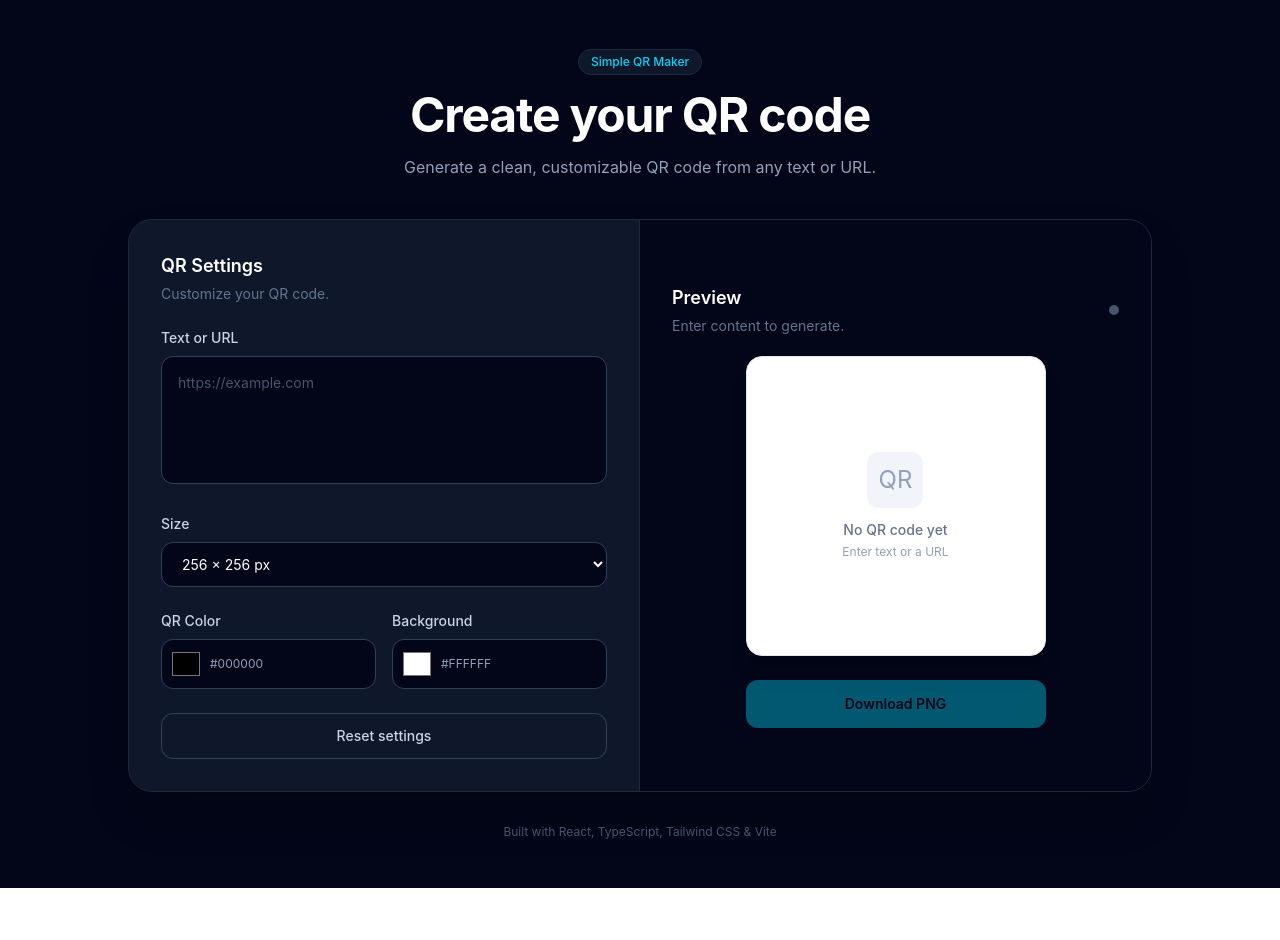
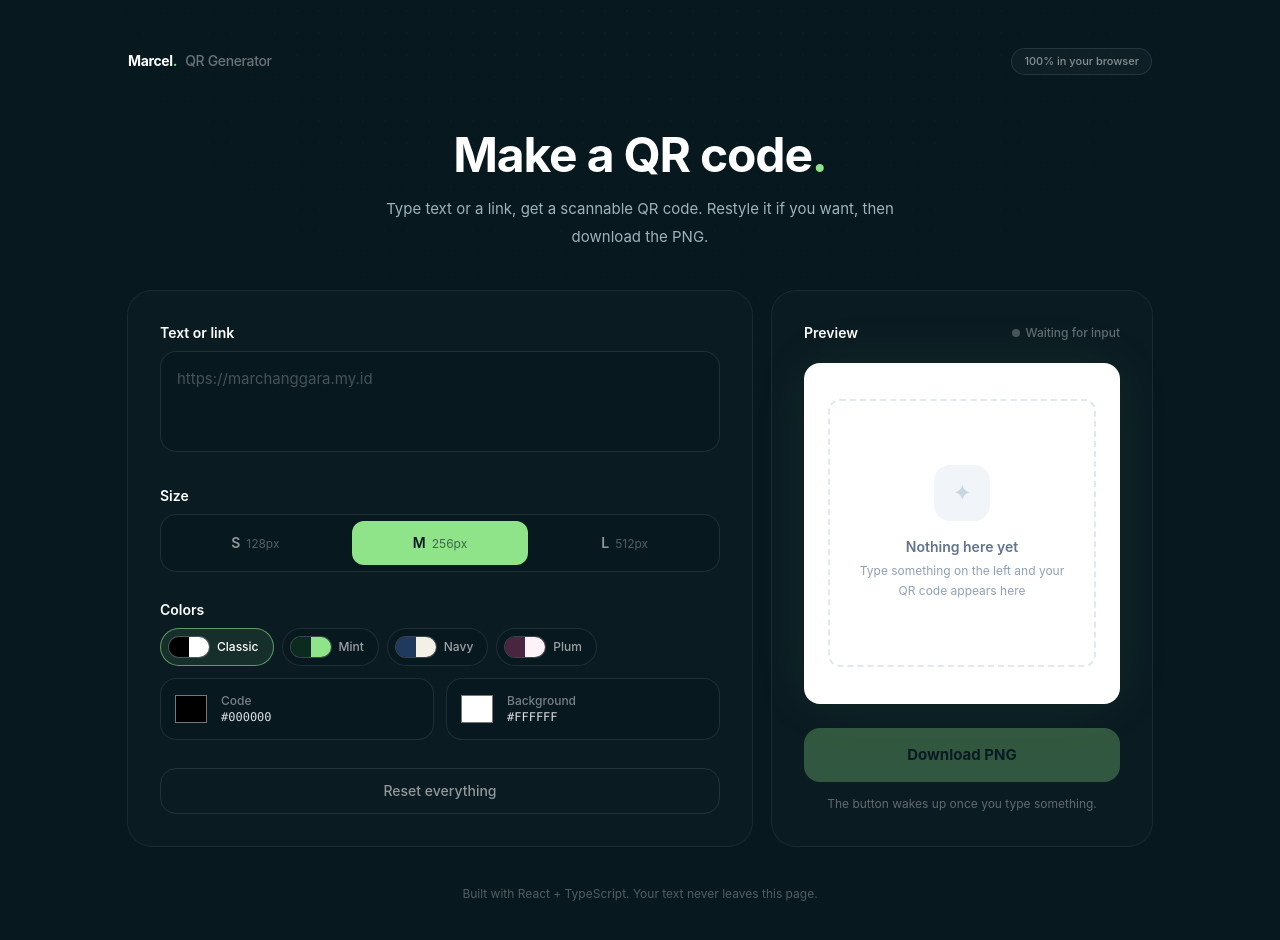
Before and after one commit to marcelynoanggara/qr-generator, a React (Vite) app: page / in a window 1280 px wide. Shown: the top 940 px of the page. Before the commit the page ends 888 px from the top, so only its background shows below. Built offline with nearby package versions, Linux system fonts and the light colour scheme; no server answers.

Commit message:
Rombak total UI: dark playful mint ala portfolio (antislop during)

```diff
--- a/index.html
+++ b/index.html
@@ -4,7 +4,7 @@
     <meta charset="UTF-8" />
     <link rel="icon" type="image/svg+xml" href="/favicon.svg" />
     <meta name="viewport" content="width=device-width, initial-scale=1.0" />
-    <title>qr-generator</title>
+    <title>QR Generator — Marcel</title>
   </head>
   <body>
     <div id="root"></div>
--- a/src/App.tsx
+++ b/src/App.tsx
@@ -1,6 +1,19 @@
 import { useEffect, useRef, useState } from "react";
 import QRCode from "qrcode";
 import UpdateBanner from "./components/UpdateBanner";
+
+const SIZES = [
+  { label: "S", value: 128, hint: "128px" },
+  { label: "M", value: 256, hint: "256px" },
+  { label: "L", value: 512, hint: "512px" },
+];
+
+const PRESETS = [
+  { name: "Classic", dark: "#000000", light: "#ffffff" },
+  { name: "Mint", dark: "#0b2b1f", light: "#8fe388" },
+  { name: "Navy", dark: "#1e3a5f", light: "#f5f0e6" },
+  { name: "Plum", dark: "#4a2440", light: "#fdf2f8" },
+];
 
 function App() {
   const [content, setContent] = useState("");
@@ -9,9 +22,10 @@ function App() {
   const [qrSize, setQrSize] = useState(256);
 
   const canvasRef = useRef<HTMLCanvasElement>(null);
+  const hasContent = content.trim().length > 0;
 
   useEffect(() => {
-    if (!canvasRef.current || !content.trim()) return;
+    if (!canvasRef.current || !hasContent) return;
 
     QRCode.toCanvas(canvasRef.current, content, {
       width: qrSize,
@@ -21,10 +35,10 @@ function App() {
         light: backgroundColor,
       },
     });
-  }, [content, qrColor, backgroundColor, qrSize]);
+  }, [content, qrColor, backgroundColor, qrSize, hasContent]);
 
   const handleDownload = () => {
-    if (!canvasRef.current || !content.trim()) return;
+    if (!canvasRef.current || !hasContent) return;
 
     const link = document.createElement("a");
     link.download = "qr-code.png";
@@ -39,209 +53,245 @@ function App() {
     setQrSize(256);
   };
 
+  const applyPreset = (dark: string, light: string) => {
+    setQrColor(dark);
+    setBackgroundColor(light);
+  };
+
+  const activePreset = PRESETS.findIndex(
+    (p) => p.dark === qrColor && p.light === backgroundColor,
+  );
+
   return (
     <>
       <UpdateBanner />
-      <main className="min-h-screen bg-slate-950 px-4 py-8 text-white sm:px-6 sm:py-12">
-      <div className="mx-auto max-w-5xl">
-        {/* Header */}
-        <header className="mb-8 text-center sm:mb-10">
-          <div className="mb-4 inline-flex items-center rounded-full border border-slate-800 bg-slate-900 px-3 py-1 text-xs font-medium text-cyan-400">
-            Simple QR Maker
+      <main className="relative min-h-screen overflow-hidden bg-[#07181f] px-4 py-8 text-white sm:px-6 sm:py-12">
+        {/* Faint dot texture: brand identity, shared with the portfolio */}
+        <div
+          className="dot-grid pointer-events-none absolute inset-0 opacity-30 [mask-image:radial-gradient(ellipse_70%_60%_at_50%_0%,black,transparent)]"
+          aria-hidden="true"
+        />
+
+        <div className="relative mx-auto max-w-5xl">
+          {/* Top bar */}
+          <div className="flex items-center justify-between">
+            <p className="text-sm font-bold tracking-tight">
+              Marcel<span className="text-[#8fe388]">.</span>
+              <span className="ml-2 font-medium text-white/40">QR Generator</span>
+            </p>
+            <p className="hidden rounded-full border border-white/10 bg-white/[0.03] px-3 py-1 text-[11px] font-medium text-white/50 sm:block">
+              100% in your browser
+            </p>
           </div>
 
-          <h1 className="text-3xl font-bold tracking-tight sm:text-5xl">
-            Create your QR code
+          {/* Header: tight, this is a tool not a landing page */}
+          <header className="mt-10 mb-8 text-center sm:mt-14 sm:mb-10">
+            <h1 className="text-4xl font-bold tracking-tight sm:text-5xl">
+              Make a QR code<span className="text-[#8fe388]">.</span>
             </h1>
-
-          <p className="mx-auto mt-4 max-w-xl text-sm leading-6 text-slate-400 sm:text-base">
-            Generate a clean, customizable QR code from any text or URL.
+            <p className="mx-auto mt-4 max-w-xl text-[15px] leading-7 text-[#9fb3ba]">
+              Type text or a link, get a scannable QR code. Restyle it if you
+              want, then download the PNG.
             </p>
           </header>
 
-        {/* Main Card */}
-        <div className="grid overflow-hidden rounded-3xl border border-slate-800 bg-slate-900 shadow-2xl md:grid-cols-2">
+          {/* Tool */}
+          <div className="grid gap-5 lg:grid-cols-[1fr_380px]">
             {/* Settings */}
-          <section className="border-b border-slate-800 p-6 sm:p-8 md:border-b-0 md:border-r">
-            <div className="mb-6">
-              <h2 className="text-lg font-semibold">
-                QR Settings
-              </h2>
-
-              <p className="mt-1 text-sm text-slate-500">
-                Customize your QR code.
-              </p>
-            </div>
-
-            {/* Content */}
+            <section className="rounded-[24px] bg-[#0a1b21] p-6 ring-1 ring-white/[0.08] sm:p-8">
               <div>
                 <label
                   htmlFor="qr-content"
-                className="mb-2 block text-sm font-medium text-slate-300"
+                  className="mb-2 block text-sm font-semibold text-white"
                 >
-                Text or URL
+                  Text or link
                 </label>
-
                 <textarea
                   id="qr-content"
                   value={content}
                   onChange={(event) => setContent(event.target.value)}
-                placeholder="https://example.com"
-                className="min-h-32 w-full resize-none rounded-xl border border-slate-700 bg-slate-950 p-4 text-sm text-white placeholder:text-slate-600 outline-none transition focus:border-cyan-400 focus:ring-1 focus:ring-cyan-400"
+                  placeholder="https://marchanggara.my.id"
+                  rows={3}
+                  className="w-full resize-none rounded-2xl border border-white/10 bg-[#07181f] p-4 text-[15px] text-white placeholder:text-white/25 outline-none transition focus:border-[#8fe388]/60 focus:ring-2 focus:ring-[#8fe388]/20"
                 />
               </div>
 
-            {/* Size */}
-            <div className="mt-6">
-              <label
-                htmlFor="qr-size"
-                className="mb-2 block text-sm font-medium text-slate-300"
+              <div className="mt-7">
+                <p className="mb-2 text-sm font-semibold text-white">Size</p>
+                <div
+                  role="radiogroup"
+                  aria-label="QR code size"
+                  className="grid grid-cols-3 gap-2 rounded-2xl border border-white/10 bg-[#07181f] p-1.5"
                 >
-                Size
-              </label>
-
-              <select
-                id="qr-size"
-                value={qrSize}
-                onChange={(event) =>
-                  setQrSize(Number(event.target.value))
-                }
-                className="w-full rounded-xl border border-slate-700 bg-slate-950 px-4 py-3 text-sm text-white outline-none transition focus:border-cyan-400 focus:ring-1 focus:ring-cyan-400"
+                  {SIZES.map((s) => (
+                    <button
+                      key={s.value}
+                      type="button"
+                      role="radio"
+                      aria-checked={qrSize === s.value}
+                      onClick={() => setQrSize(s.value)}
+                      className={`rounded-xl px-4 py-3 text-sm font-semibold transition ${
+                        qrSize === s.value
+                          ? "bg-[#8fe388] text-[#07181f]"
+                          : "text-white/55 hover:bg-white/5 hover:text-white"
+                      }`}
                     >
-                <option value={128}>128 × 128 px</option>
-                <option value={256}>256 × 256 px</option>
-                <option value={512}>512 × 512 px</option>
-              </select>
-            </div>
-
-            {/* Colors */}
-            <div className="mt-6 grid grid-cols-2 gap-4">
-              <div>
-                <label
-                  htmlFor="qr-color"
-                  className="mb-2 block text-sm font-medium text-slate-300"
+                      {s.label}
+                      <span
+                        className={`ml-1.5 text-xs font-normal ${
+                          qrSize === s.value
+                            ? "text-[#07181f]/60"
+                            : "text-white/30"
+                        }`}
                       >
-                  QR Color
-                </label>
-
-                <div className="flex items-center gap-2 rounded-xl border border-slate-700 bg-slate-950 p-2">
-                  <input
-                    id="qr-color"
-                    type="color"
-                    value={qrColor}
-                    onChange={(event) =>
-                      setQrColor(event.target.value)
-                    }
-                    className="h-8 w-8 cursor-pointer rounded-lg border-0 bg-transparent p-0"
-                  />
-
-                  <span className="text-xs text-slate-400">
-                    {qrColor.toUpperCase()}
+                        {s.hint}
                       </span>
+                    </button>
+                  ))}
                 </div>
               </div>
 
-              <div>
-                <label
-                  htmlFor="background-color"
-                  className="mb-2 block text-sm font-medium text-slate-300"
+              <div className="mt-7">
+                <p className="mb-2 text-sm font-semibold text-white">Colors</p>
+                <div className="flex flex-wrap gap-2">
+                  {PRESETS.map((p, i) => (
+                    <button
+                      key={p.name}
+                      type="button"
+                      onClick={() => applyPreset(p.dark, p.light)}
+                      aria-pressed={activePreset === i}
+                      title={p.name}
+                      className={`flex items-center gap-2 rounded-full border py-2 pl-2 pr-3.5 text-xs font-medium transition ${
+                        activePreset === i
+                          ? "border-[#8fe388]/60 bg-[#8fe388]/10 text-white"
+                          : "border-white/10 bg-[#07181f] text-white/60 hover:border-white/25 hover:text-white"
+                      }`}
                     >
-                  Background
+                      <span className="flex overflow-hidden rounded-full ring-1 ring-white/20">
+                        <span
+                          className="h-5 w-5"
+                          style={{ backgroundColor: p.dark }}
+                        />
+                        <span
+                          className="h-5 w-5"
+                          style={{ backgroundColor: p.light }}
+                        />
+                      </span>
+                      {p.name}
+                    </button>
+                  ))}
+                </div>
+
+                <div className="mt-3 grid grid-cols-2 gap-3">
+                  <label className="flex cursor-pointer items-center gap-3 rounded-2xl border border-white/10 bg-[#07181f] p-3 transition hover:border-white/25">
+                    <input
+                      type="color"
+                      value={qrColor}
+                      onChange={(event) => setQrColor(event.target.value)}
+                      aria-label="QR code color"
+                      className="h-9 w-9 shrink-0 cursor-pointer rounded-lg border-0 bg-transparent p-0"
+                    />
+                    <span>
+                      <span className="block text-xs font-medium text-white/45">
+                        Code
+                      </span>
+                      <span className="block font-mono text-xs text-white/85">
+                        {qrColor.toUpperCase()}
+                      </span>
+                    </span>
                   </label>
-
-                <div className="flex items-center gap-2 rounded-xl border border-slate-700 bg-slate-950 p-2">
+                  <label className="flex cursor-pointer items-center gap-3 rounded-2xl border border-white/10 bg-[#07181f] p-3 transition hover:border-white/25">
                     <input
-                    id="background-color"
                       type="color"
                       value={backgroundColor}
                       onChange={(event) =>
                         setBackgroundColor(event.target.value)
                       }
-                    className="h-8 w-8 cursor-pointer rounded-lg border-0 bg-transparent p-0"
+                      aria-label="Background color"
+                      className="h-9 w-9 shrink-0 cursor-pointer rounded-lg border-0 bg-transparent p-0"
                     />
-
-                  <span className="text-xs text-slate-400">
+                    <span>
+                      <span className="block text-xs font-medium text-white/45">
+                        Background
+                      </span>
+                      <span className="block font-mono text-xs text-white/85">
                         {backgroundColor.toUpperCase()}
                       </span>
-                </div>
+                    </span>
+                  </label>
                 </div>
               </div>
 
-            {/* Reset */}
               <button
                 type="button"
                 onClick={handleReset}
-              className="mt-6 w-full rounded-xl border border-slate-700 px-4 py-3 text-sm font-medium text-slate-300 transition hover:bg-slate-800 hover:text-white"
+                className="mt-7 w-full rounded-2xl border border-white/10 px-4 py-3 text-sm font-medium text-white/55 transition hover:border-white/25 hover:text-white"
               >
-              Reset settings
+                Reset everything
               </button>
             </section>
 
             {/* Preview */}
-          <section className="flex flex-col items-center justify-center bg-slate-950 p-6 sm:p-8">
-            <div className="mb-5 flex w-full items-center justify-between">
-              <div>
-                <h2 className="text-lg font-semibold">
-                  Preview
-                </h2>
-
-                <p className="mt-1 text-sm text-slate-500">
-                  {content.trim()
-                    ? "Your QR code is ready."
-                    : "Enter content to generate."}
-                </p>
-              </div>
-
-              <div
-                className={`h-2.5 w-2.5 rounded-full ${
-                  content.trim()
-                    ? "bg-emerald-400"
-                    : "bg-slate-600"
+            <section className="flex flex-col rounded-[24px] bg-[#0a1b21] p-6 ring-1 ring-white/[0.08] sm:p-8">
+              <div className="mb-5 flex items-center justify-between gap-4">
+                <h2 className="text-sm font-semibold text-white">Preview</h2>
+                <span
+                  className={`flex items-center gap-1.5 text-xs font-medium ${
+                    hasContent ? "text-[#8fe388]" : "text-white/35"
+                  }`}
+                >
+                  <span
+                    className={`h-2 w-2 rounded-full ${
+                      hasContent ? "bg-[#8fe388]" : "bg-white/25"
                     }`}
                   />
-            </div>
-
-            {/* QR Preview */}
-            <div className="flex aspect-square w-full max-w-[300px] items-center justify-center rounded-2xl border border-slate-200 bg-white p-5 shadow-xl">
-              {content.trim() ? (
-                <canvas
-                  ref={canvasRef}
-                  className="max-h-full max-w-full"
-                />
-              ) : (
-                <div className="text-center">
-                  <div className="mx-auto mb-3 flex h-14 w-14 items-center justify-center rounded-xl bg-slate-100">
-                    <span className="text-2xl text-slate-400">
-                      QR
+                  {hasContent ? "Ready" : "Waiting for input"}
                 </span>
               </div>
 
-                  <p className="text-sm font-medium text-slate-500">
-                    No QR code yet
+              <div className="flex flex-1 items-center justify-center rounded-2xl bg-white p-6 shadow-[0_0_60px_rgba(143,227,136,0.07)]">
+                {hasContent ? (
+                  <canvas
+                    ref={canvasRef}
+                    className="h-auto w-full max-w-[280px]"
+                    aria-label="Generated QR code"
+                  />
+                ) : (
+                  <div className="flex aspect-square w-full max-w-[280px] flex-col items-center justify-center rounded-xl border-2 border-dashed border-slate-200 text-center">
+                    <span
+                      className="grid h-14 w-14 place-items-center rounded-2xl bg-slate-100 text-xl font-bold text-slate-300"
+                      aria-hidden="true"
+                    >
+                      ✦
+                    </span>
+                    <p className="mt-4 text-sm font-semibold text-slate-500">
+                      Nothing here yet
                     </p>
-
-                  <p className="mt-1 text-xs text-slate-400">
-                    Enter text or a URL
+                    <p className="mt-1 px-6 text-xs leading-5 text-slate-400">
+                      Type something on the left and your QR code appears here
                     </p>
                   </div>
                 )}
               </div>
 
-            {/* Download */}
               <button
                 type="button"
                 onClick={handleDownload}
-              disabled={!content.trim()}
-              className="mt-6 w-full max-w-[300px] rounded-xl bg-cyan-400 px-5 py-3.5 text-sm font-semibold text-slate-950 transition hover:bg-cyan-300 disabled:cursor-not-allowed disabled:opacity-40"
+                disabled={!hasContent}
+                className="mt-6 w-full rounded-2xl bg-[#8fe388] px-5 py-4 text-[15px] font-bold text-[#07181f] transition hover:bg-[#a5ef9f] disabled:cursor-not-allowed disabled:opacity-30 disabled:hover:bg-[#8fe388]"
               >
                 Download PNG
               </button>
+              <p className="mt-3 text-center text-xs leading-5 text-white/35">
+                {hasContent
+                  ? "Scan it with your phone to double-check before sharing."
+                  : "The button wakes up once you type something."}
+              </p>
             </section>
           </div>
 
-        {/* Footer */}
-        <footer className="mt-8 text-center text-xs text-slate-600">
-          Built with React, TypeScript, Tailwind CSS & Vite
+          <footer className="mt-10 text-center text-xs text-white/30">
+            Built with React + TypeScript. Your text never leaves this page.
           </footer>
         </div>
       </main>
--- a/src/index.css
+++ b/src/index.css
@@ -10,3 +10,14 @@ body,
   margin: 0;
   min-height: 100%;
 }
+
+a,
+button {
+  -webkit-tap-highlight-color: transparent;
+  touch-action: manipulation;
+}
+
+.dot-grid {
+  background-image: radial-gradient(rgba(255, 255, 255, 0.07) 1px, transparent 1px);
+  background-size: 22px 22px;
+}
```
Lines whose indentation alone changed are shown as unchanged.
